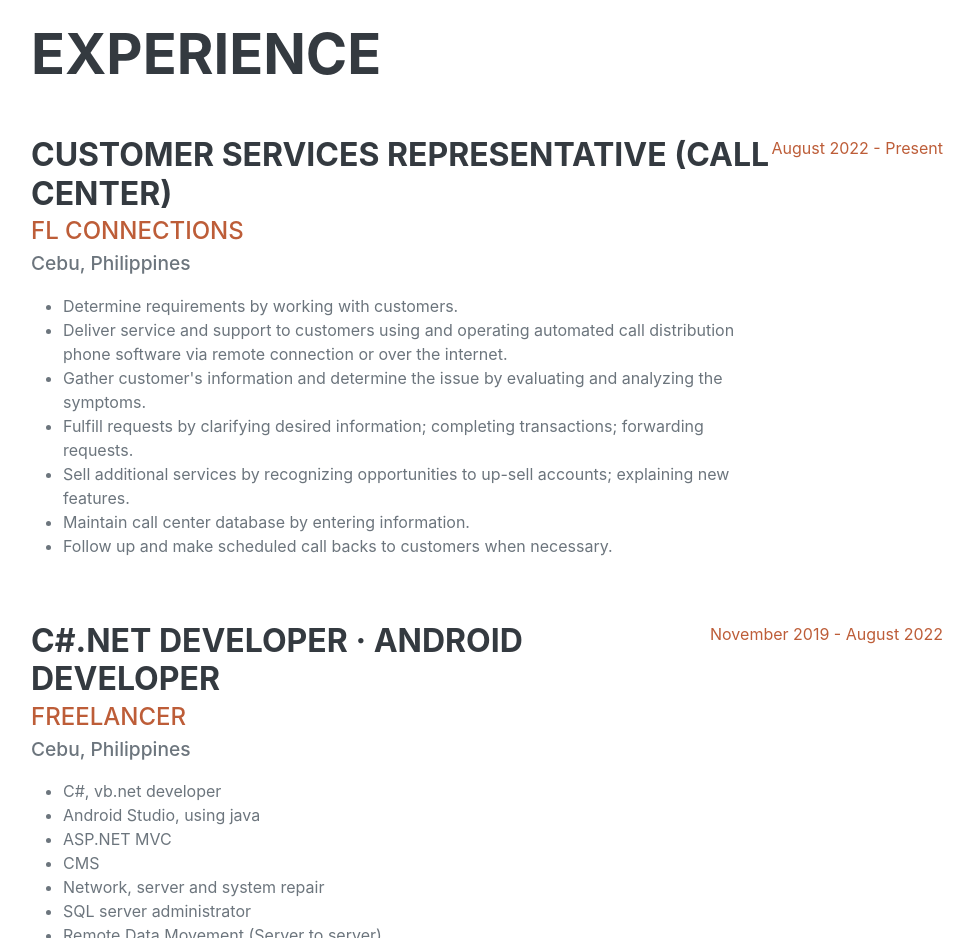
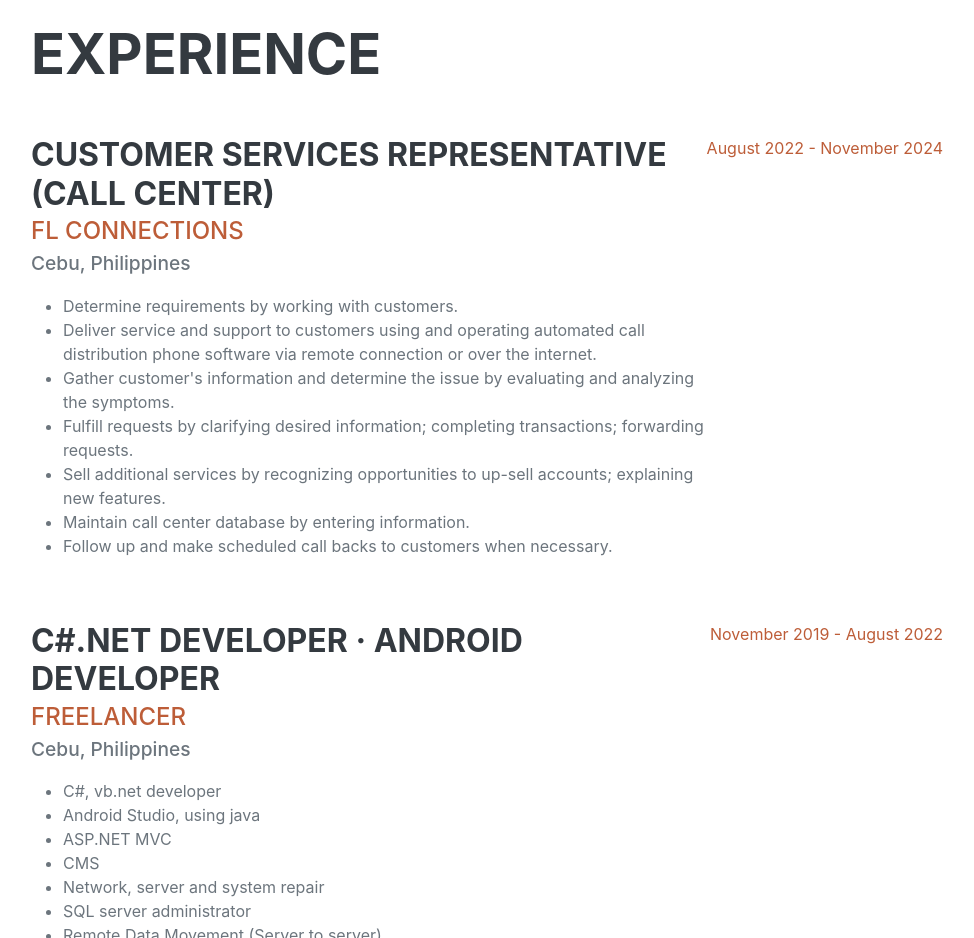
Before and after one commit to TedRicafranca/myresume.github.io, a plain HTML site: page index.html in a window 1280 px wide. Shown: the part 860-1798 px from the top of the page, without its empty margins (289-1263 px from the left). Drawn offline with Linux system fonts and the light colour scheme; a script that the page names is missing; a web font is replaced by a local one.

Commit message:
Update index.html

```diff
--- a/index.html
+++ b/index.html
@@ -187,7 +187,7 @@
               </ul>
             </div>
             <div class="flex-shrink-0">
-              <span class="text-primary">August 2022 - Present</span>
+              <span class="text-primary">August 2022 - November 2024</span>
             </div>
           </div>
           <div
```
